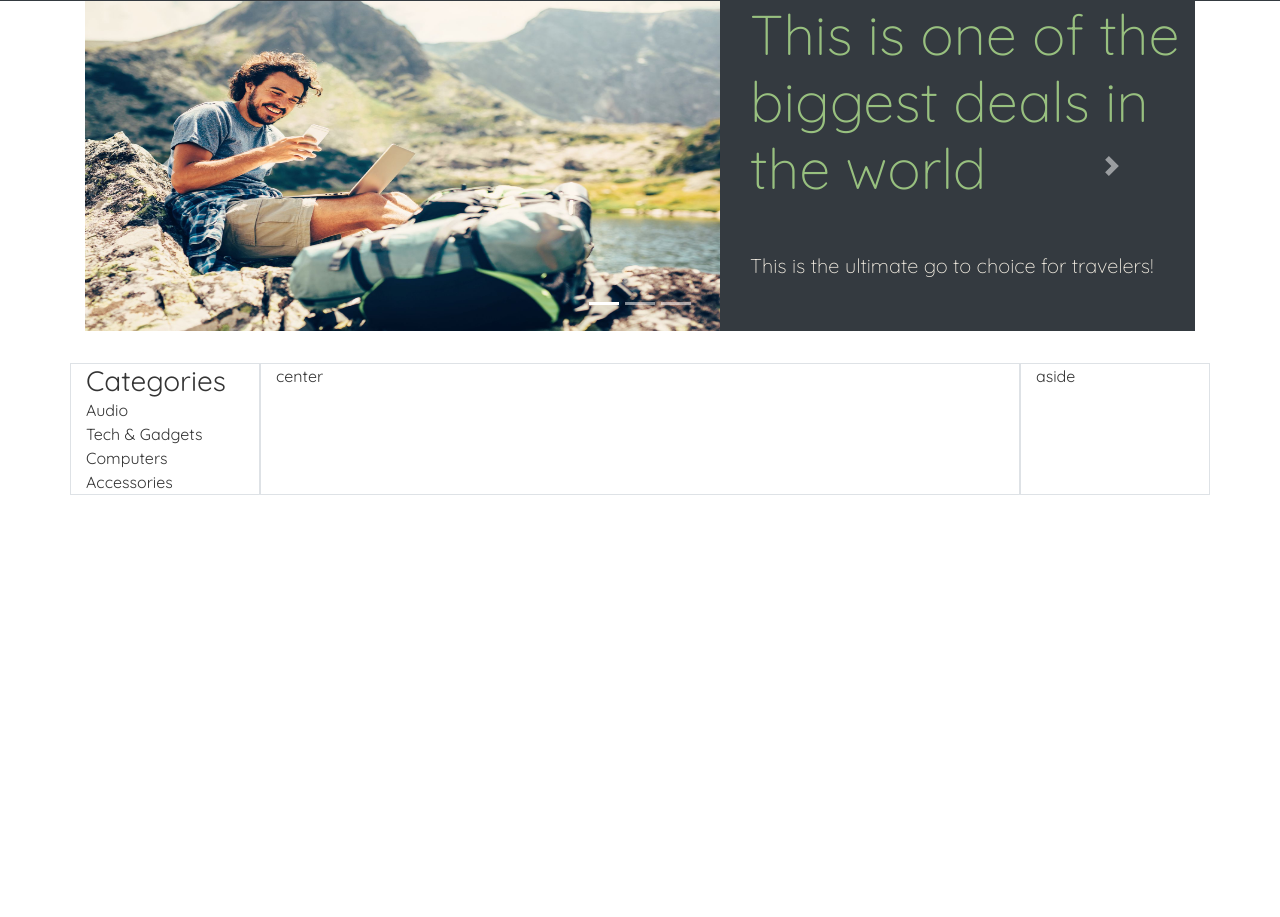
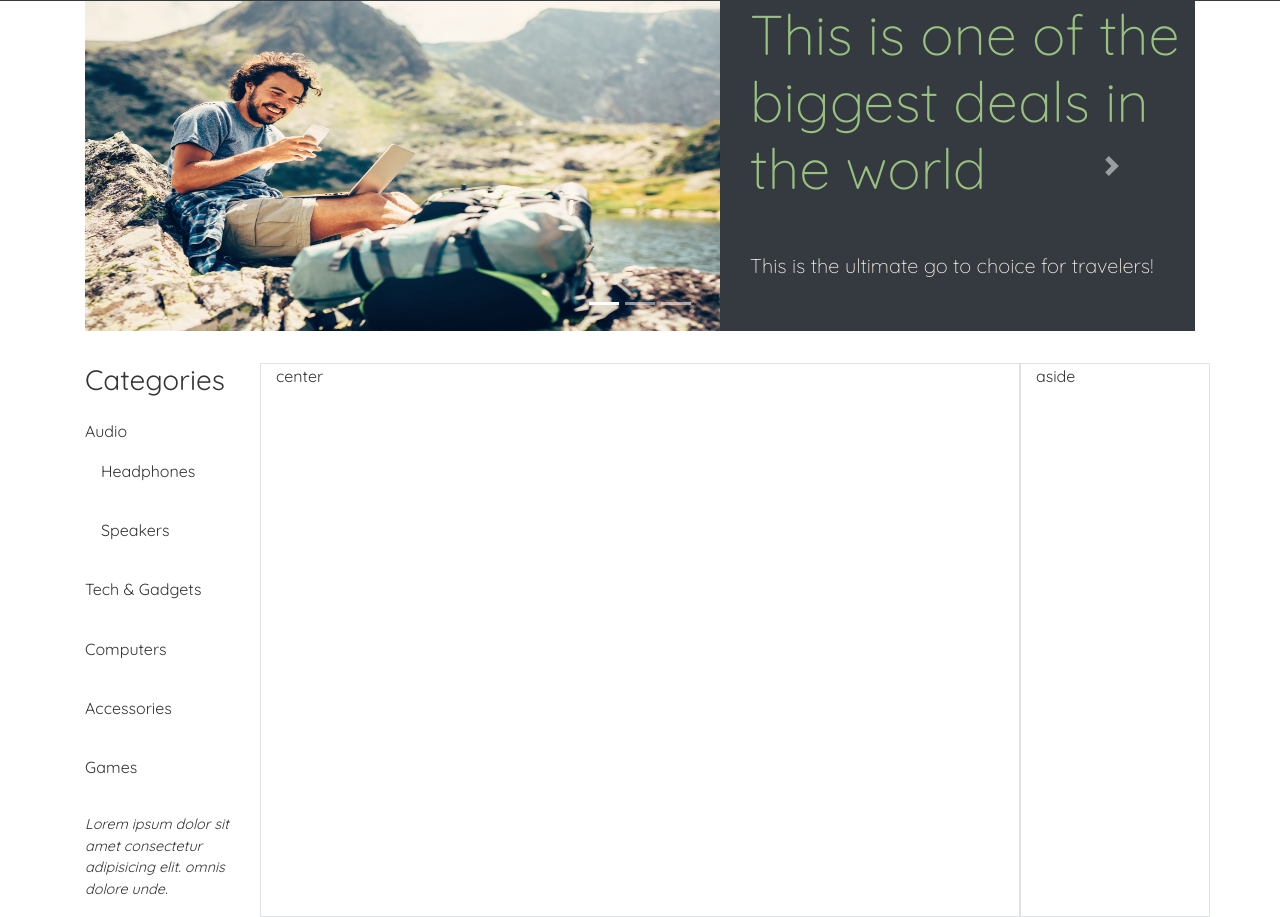
Before and after one commit to GWGweb-projectgroup/practice-project, a PHP site: page /index.html in a window 1280 px wide. Shown: the part 55-972 px from the top of the page. Before the commit the page ends 550 px from the top, so only its background shows below. Run offline with PHP 8.4, Linux system fonts and the light colour scheme; some libraries are stand-ins or nearby versions.

Commit message:
Styled and added content to left sidebar

```diff
--- a/css/global_styles.css
+++ b/css/global_styles.css
@@ -50,6 +50,33 @@ a h2 {
   list-style-type: none;
 }
 
+.left-sidebar__list li {
+  margin-bottom: 2.2em;
+}
+
+.left-sidebar__list .dropdown-list {
+  list-style-type: none;
+  padding-left: 20px;
+  margin-top: 10px;
+}
+
+.left-sidebar__list-item ul {
+  list-style: none;
+  margin-top: 1em;
+  padding-left: 1em;
+}
+
+
+
+.left-sidebar__header {
+  margin-bottom: .80em;
+}
+
+.left-sidebar__statement {
+  font-size: .90em;
+  font-style: italic;
+}
+
 
 /* Layout styles */
 
@@ -92,10 +119,6 @@ a h2 {
   height: 100%;
   /* border: 1px solid blue; */
   margin: 0 auto;
-}
-
-.review-quote {
-
 }
 
 .review-quote h2 {
--- a/index.html
+++ b/index.html
@@ -103,14 +103,23 @@
         </div>
         <!-- / end of carousel -->
       </div>
-      <div class="col-2 border left-sidebar">
-        <h3>Categories</h3>
+      <div class="col-2 left-sidebar">
+        <h3 class="left-sidebar__header">Categories</h3>
         <ul class="left-sidebar__list">
-          <li class="left-sidebar__list-item">Audio</li>
+          <li class="left-sidebar__list-item">Audio
+
+            <ul>
+              <li>Headphones</li>
+              <li>Speakers</li>
+            </ul>
+          </li>
           <li class="left-sidebar__list-item">Tech &amp; Gadgets</li>
           <li class="left-sidebar__list-item">Computers</li>
           <li class="left-sidebar__list-item">Accessories</li>
+          <li class="left-sidebar__list-item">Games</li>
         </ul>
+
+        <p class="left-sidebar__statement">Lorem ipsum dolor sit amet consectetur adipisicing elit. omnis dolore unde.</p>
 
 
 
@@ -153,6 +162,7 @@
   <script src="https://code.jquery.com/jquery-3.2.1.slim.min.js" integrity="sha384-KJ3o2DKtIkvYIK3UENzmM7KCkRr/rE9/Qpg6aAZGJwFDMVNA/GpGFF93hXpG5KkN" crossorigin="anonymous"></script>
   <script src="https://cdnjs.cloudflare.com/ajax/libs/popper.js/1.12.9/umd/popper.min.js" integrity="sha384-ApNbgh9B+Y1QKtv3Rn7W3mgPxhU9K/ScQsAP7hUibX39j7fakFPskvXusvfa0b4Q" crossorigin="anonymous"></script>
   <script src="https://maxcdn.bootstrapcdn.com/bootstrap/4.0.0/js/bootstrap.min.js" integrity="sha384-JZR6Spejh4U02d8jOt6vLEHfe/JQGiRRSQQxSfFWpi1MquVdAyjUar5+76PVCmYl" crossorigin="anonymous"></script>
+  <script src="js/main.js"></script>
 </body>
 
 </html>
```
